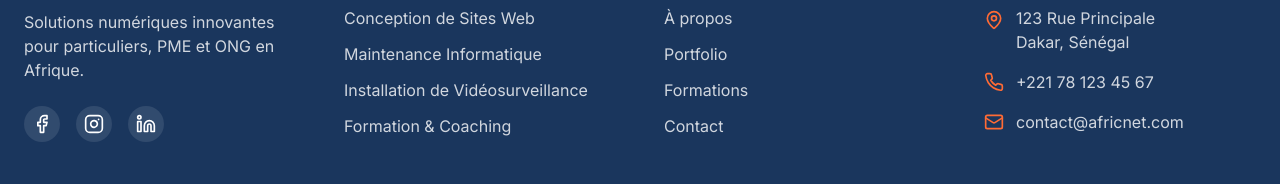
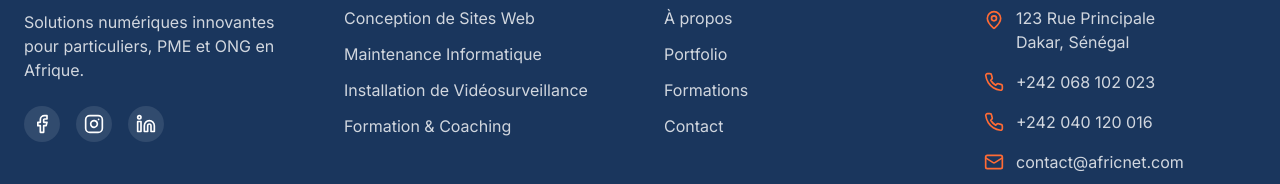
Before and after one commit to MrKenyB/africnet-digital-wave, a React (Vite) app: page / in a window 1280 px wide. Shown: the part 9178-9362 px from the top of the page. Built offline with nearby package versions, Linux system fonts and the light colour scheme.

Commit message:
Fix: Update contact information
Updated the contact information with the new phone numbers for Pointe Noire, Congo-Brazzaville.

```diff
--- a/src/components/Contact.tsx
+++ b/src/components/Contact.tsx
@@ -1,4 +1,3 @@
-
 import React, { useState } from 'react';
 import { zodResolver } from "@hookform/resolvers/zod";
 import { useForm } from "react-hook-form";
@@ -65,7 +64,7 @@ const Contact = () => {
     {
       icon: <Phone className="h-5 w-5 text-africanet-orange" />,
       title: "Téléphone",
-      details: ["+221 78 123 45 67", "+221 33 456 78 90"]
+      details: ["+242 068 102 023", "+242 040 120 016"]
     },
     {
       icon: <Mail className="h-5 w-5 text-africanet-orange" />,
--- a/src/components/Footer.tsx
+++ b/src/components/Footer.tsx
@@ -1,4 +1,3 @@
-
 import React from 'react';
 import { Facebook, Instagram, Linkedin, Mail, Phone, MapPin } from 'lucide-react';
 
@@ -110,7 +109,11 @@ const Footer = () => {
               </li>
               <li className="flex items-center">
                 <Phone className="h-5 w-5 text-africanet-orange mr-3 flex-shrink-0" />
-                <span className="text-white/80">+221 78 123 45 67</span>
+                <span className="text-white/80">+242 068 102 023</span>
+              </li>
+              <li className="flex items-center">
+                <Phone className="h-5 w-5 text-africanet-orange mr-3 flex-shrink-0" />
+                <span className="text-white/80">+242 040 120 016</span>
               </li>
               <li className="flex items-center">
                 <Mail className="h-5 w-5 text-africanet-orange mr-3 flex-shrink-0" />
```
